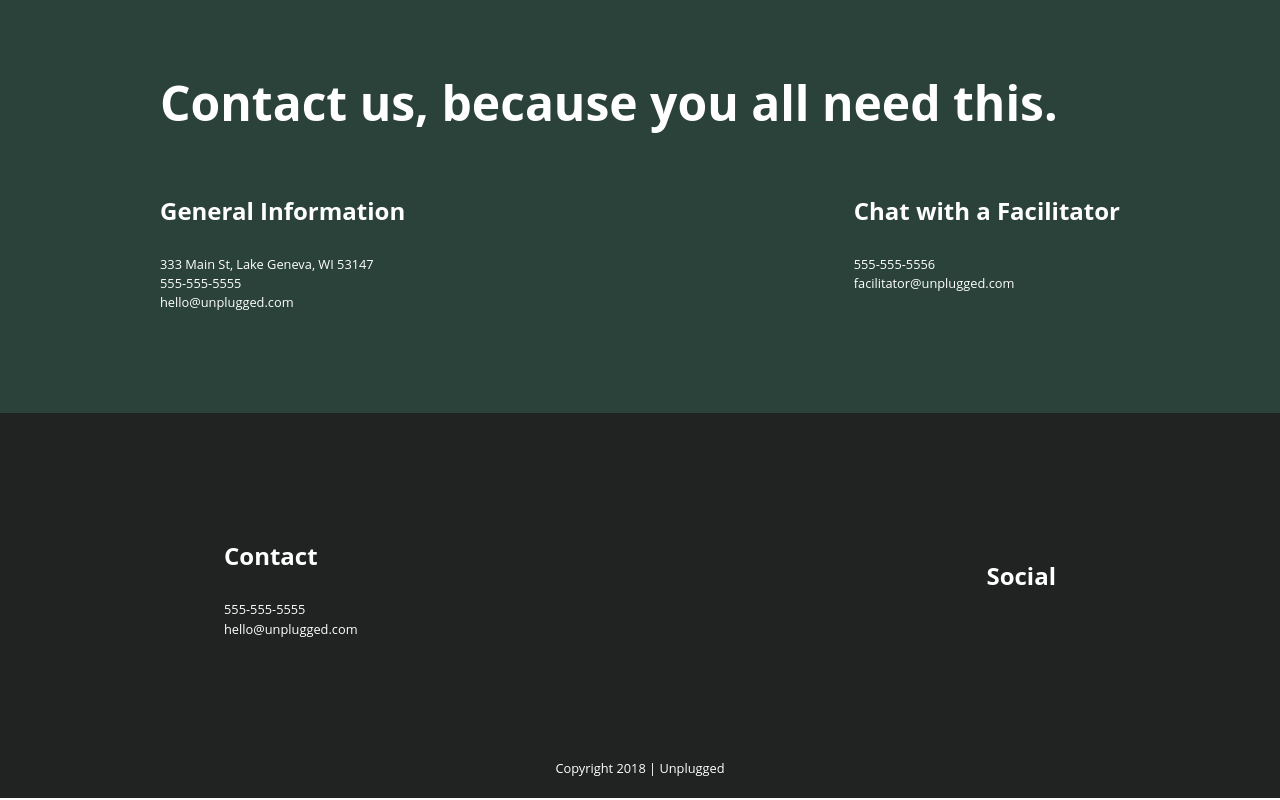
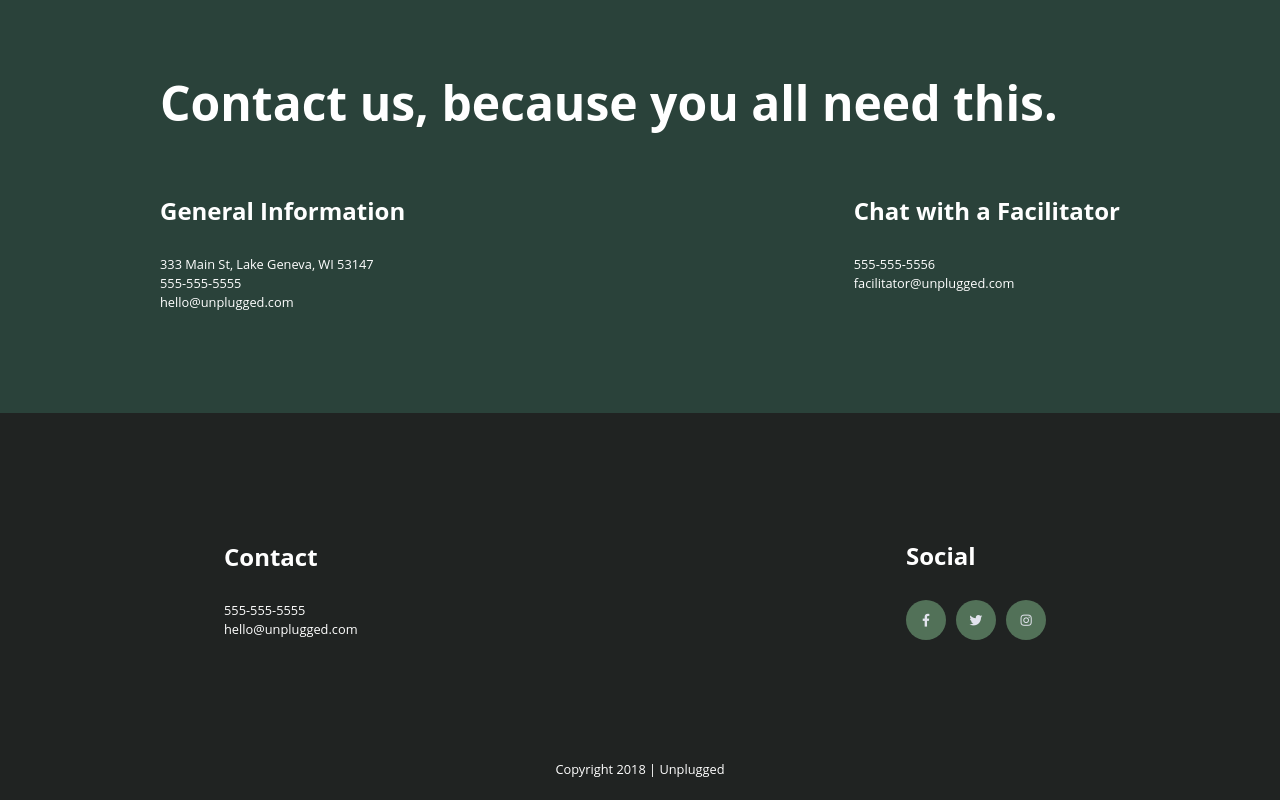
Before and after one commit to KirstyFolan/unplugged, a website: page about/index.html in a window 1280 px wide. Shown: the part 1639-2439 px from the top of the page. Drawn offline with nearby package versions, Linux system fonts and the light colour scheme.

Commit message:
Fixed social icon spacing

```diff
--- a/about/index.html
+++ b/about/index.html
@@ -104,14 +104,11 @@
         <div class="social">
           <h4>Social</h4>
           <div class="social-icons">
-            <p>
-              <a href="https://www.facebook.com/Skillcrush/" target="_blank"></a>
+            <p class = "font-awesome-icon"><a href = "https://www.facebook.com" target = "_blank"><i class="fab fa-facebook-f"></i></a>
             </p>
-            <p>
-              <a href="https://twitter.com/Skillcrush" target="_blank"></a>
+            <p class = "font-awesome-icon"><a href = "https://www.twitter.com" target = "_blank"><i class="fab fa-twitter"></i></a>
             </p>
-            <p>
-              <a href="https://www.instagram.com/skillcrush/" target="_blank"></a>
+            <p class = "font-awesome-icon"><a href = "https://www.instagram.com"><i class="fab fa-instagram"></i></a>
             </p>
           </div>
         </div>
--- a/css/main.css
+++ b/css/main.css
@@ -663,6 +663,10 @@ input[type=button] {
         width: 100%;
       }
 
+      .social-icons .font-awesome-icon {
+        margin-right: 10px;
+      }
+
       /* ==========================================================================
        About Page
        ========================================================================== */
```
Also changed, not shown: faq/index.html (+3 -6 lines).
